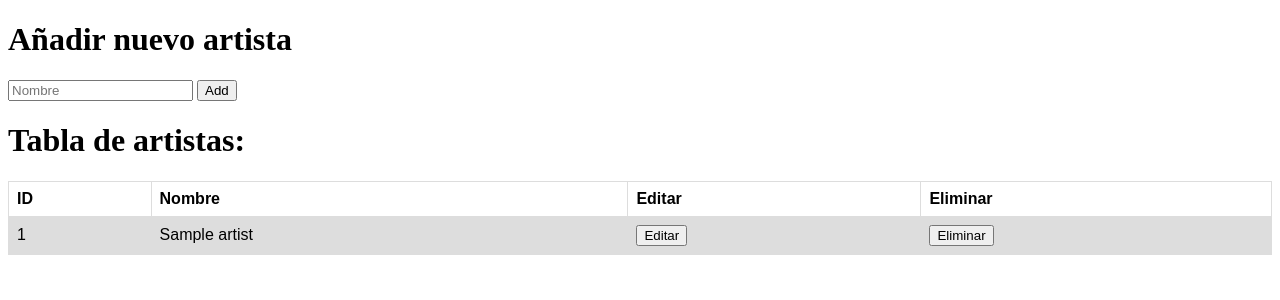
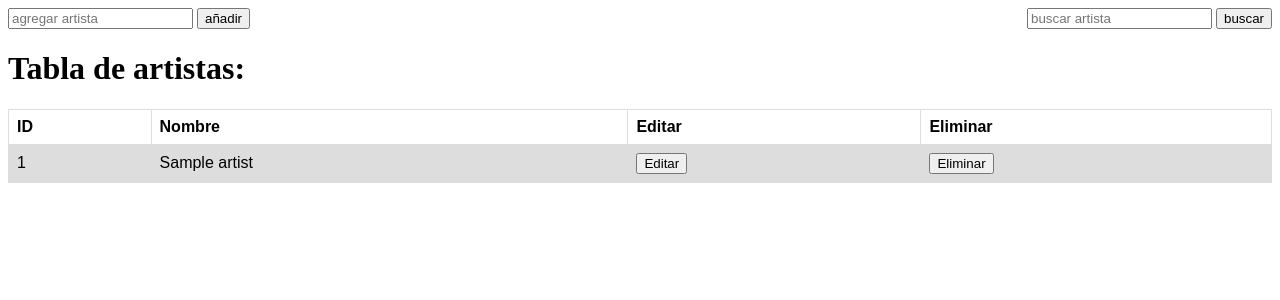
Before and after one commit to enzof10/final-tp, a Flask app: template front-flask/templates/artists.html in a window 1280 px wide. Shown: the top 300 px of the page. Run offline with Flask 2, Linux system fonts and the light colour scheme; the template is opened without the code that fills it: most values are stand-ins (such as "Sample title", 1, 10 or a date in 2020); some libraries are stand-ins or nearby versions.

Commit message:
add create artist

```diff
--- a/front-flask/static/css/artists.css
+++ b/front-flask/static/css/artists.css
@@ -13,3 +13,9 @@ td, th {
 tr:nth-child(even) {
   background-color: #dddddd;
 }
+
+.artists_inputs{
+  display: flex;
+  align-items: center;
+  justify-content: space-between;
+}
--- a/front-flask/templates/artists.html
+++ b/front-flask/templates/artists.html
@@ -14,14 +14,27 @@
       integrity="sha384-mzrmE5qonljUremFsqc01SB46JvROS7bZs3IO2EmfFsd15uHvIt+Y8vEf7N7fWAU"
       crossorigin="anonymous"
     />
-    <title>Search</title>
+    <title>Artistas</title>
   </head>
   <body>
-    <div class="new-artist">
-      <form action="/artist" method="post" class="topBefore">
-        <h1 class="artistname">Añadir nuevo artista</h1>
-        <input id="name" name="artist-name" type="text" placeholder="Nombre" />
-        <input id="submit" type="submit" value="Add" />
+    <div class="artists_inputs">
+      <form id="new-artist" class="topBefore">
+        <input
+          id="name-new-artist"
+          name="artist-name"
+          type="text"
+          placeholder="agregar artista"
+        />
+        <button id="submit-new-artist" value="Add">añadir</button>
+      </form>
+      <form class="topBefore">
+        <input
+          id="search-name"
+          name="search-artist-name"
+          type="text"
+          placeholder="buscar artista"
+        />
+        <button id="submit" type="submit" value="search">buscar</button>
       </form>
     </div>
     <h1>Tabla de artistas:</h1>
@@ -59,20 +72,37 @@
             const nameArtist = e.target.getAttribute("nameArtist");
 
             fetch(`http://localhost:8000/artists/${artistID}`, {
-              method: "POST",
-              headers:{
-                "Content-Type": "application/json"
+              method: "DELETE",
+              headers: {
+                "Content-Type": "application/json",
               },
             })
               .then((res) => res.json())
               .then((res) => {
-                console.log("res: ", res);
                 alert(nameArtist + " fue eliminado con exito");
                 window.location.reload();
               });
           }
           e.preventDefault();
         });
+
+      document
+        .getElementById("submit-new-artist")
+        .addEventListener("click", (e) => {
+          e.preventDefault();
+          const artistName = document.getElementById("name-new-artist").value;
+          fetch(`http://localhost:8000/artists?artistName=${artistName}`, {
+            method: "POST",
+            headers: {
+              "Content-Type": "application/json",
+            },
+          })
+            .then((res) => res.json())
+            .then((res) => {
+              alert(artistName + " fue creado con exito");
+              window.location.reload();
+            });
+        });
     </script>
   </body>
 </html>
```
Also changed, not shown: api-fastapi/main.py (+10 -3 lines), api-fastapi/model/handle_db.py (+11 -7 lines), api-fastapi/model/tfinal.db.
